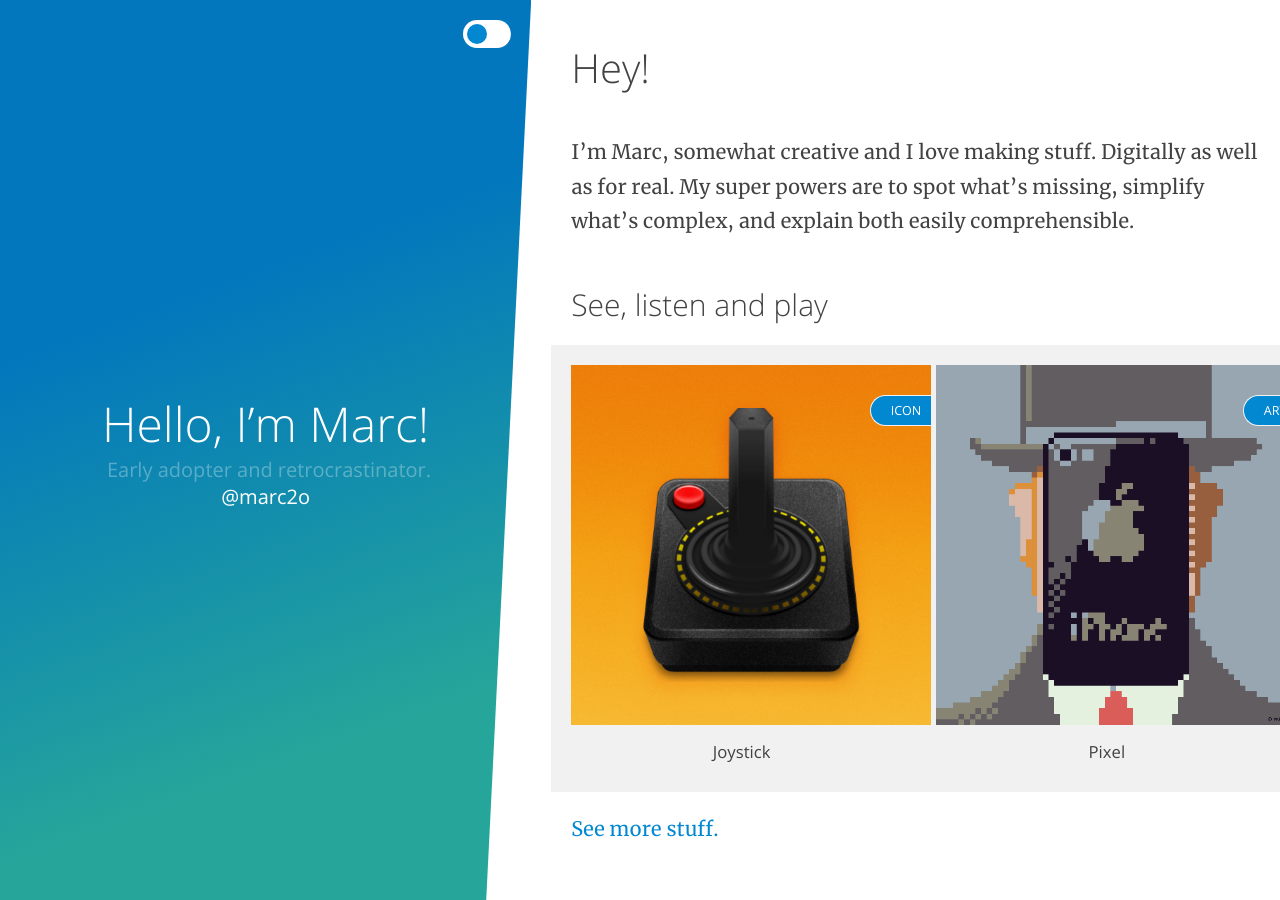
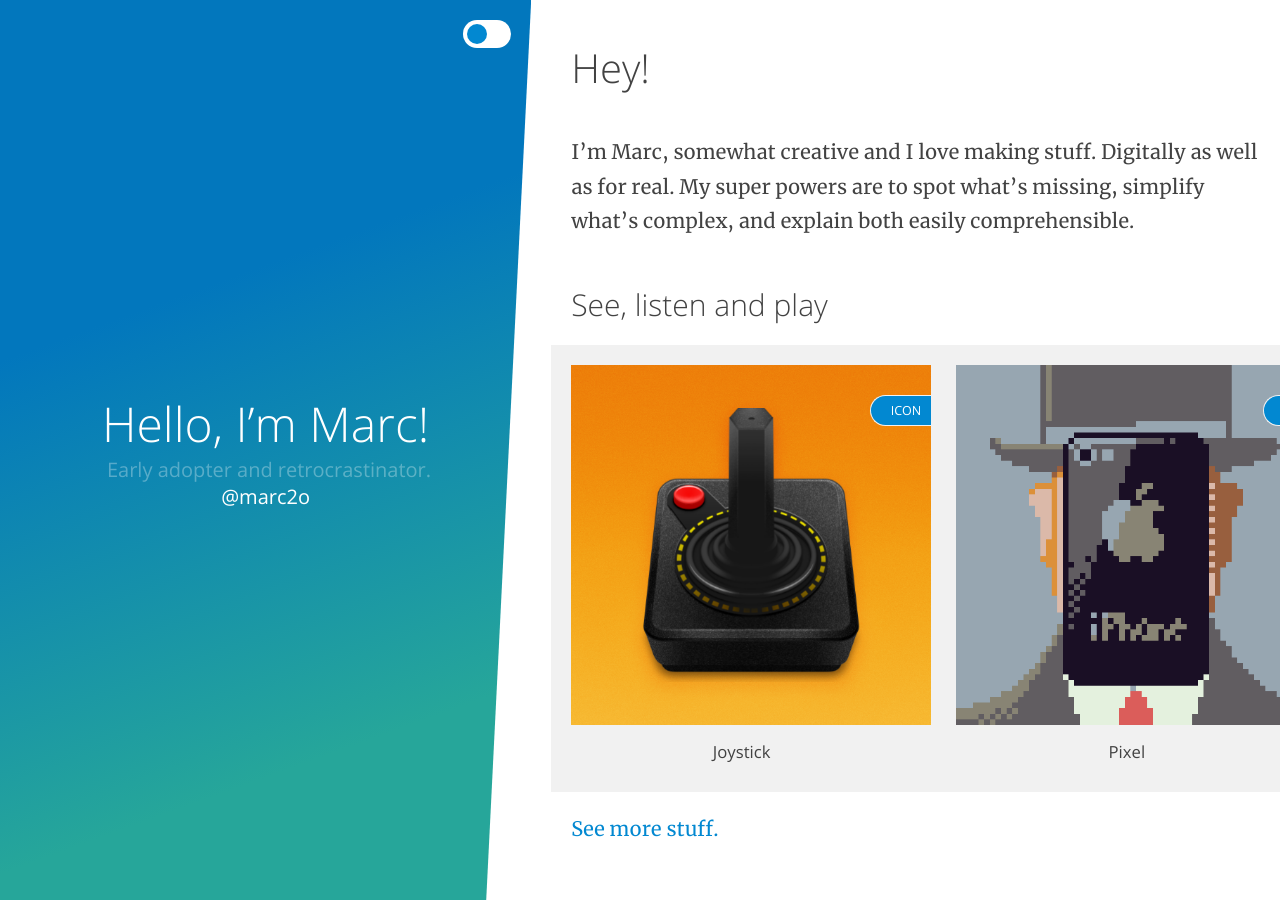
Before and after one commit to marc2o/marc2o.github.io, a Jekyll site: the page built from index.md, in a window 1280 px wide and 900 px high. Built offline with Jekyll 4.4.1, drawn with Linux system fonts in a browser that asks for light colours.

Commit message:
Update index.css

```diff
--- a/assets/css/index.css
+++ b/assets/css/index.css
@@ -215,7 +215,7 @@ figure.gallery,
 div.gallery,
 div.posts {
     white-space: nowrap;
-    padding: 1rem;
+    padding: 1rem 0;
 }
 
 main>div>ul {
@@ -232,7 +232,7 @@ div>ul>li {
     width: min-content;
     vertical-align: top;
     overflow: hidden;
-    margin: 0;
+    margin: 0 1rem;
     padding: 0;
     white-space: normal;
 }
@@ -240,7 +240,7 @@ div>ul>li {
 figure>figure+figure,
 div>div+div,
 div>ul>li+li {
-    margin-right: 1rem;
+    margin-left: 0;
 }
 
 figure>figure img,
```
